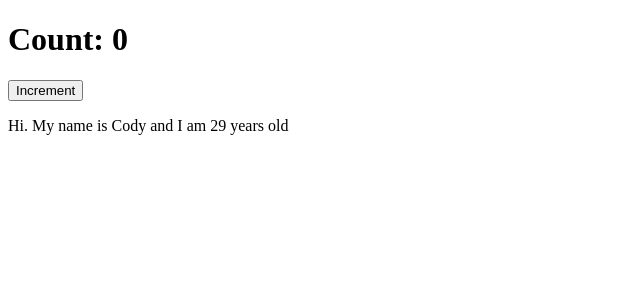
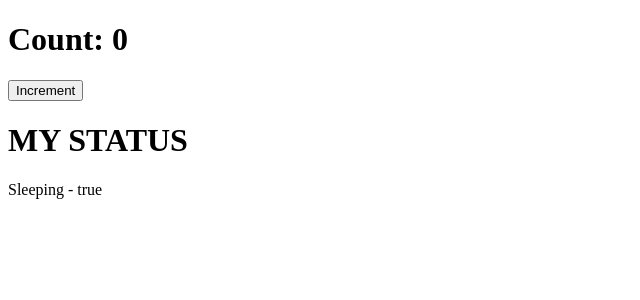
Before and after one commit to RuqayyahSara/states_props, a React (Create React App) app: page / in a window 1280 px wide. Shown: the top 300 px of the page, without its empty margins (0-640 px from the left). Built offline with nearby package versions, Linux system fonts and the light colour scheme; the HTML template or start-up script is replaced by a standard one.

Commit message:
Understanding lifecycle of a component

```diff
--- a/src/components/App.js
+++ b/src/components/App.js
@@ -1,6 +1,7 @@
 import React from 'react';
 import Pass from "./Pass";
-import Pass1 from "./Pass1";
+// import Pass1 from "./Pass1";
+import Lifecycle from "./Lifecycle";
 
 class App extends React.Component{
 constructor(props){
@@ -13,7 +14,8 @@ render(){
   return (
     <div >
         <Pass Coder={this.state.job} name="Ruqayyah" age="19" a="2" b="3"/>
-        <Pass1 name="Cody" age="29" />
+        {/* <Pass1 name="Cody" age="29" /> */}
+        <Lifecycle/>
 
     </div>
   )
--- /dev/null
+++ b/src/components/Lifecycle.js
@@ -0,0 +1,36 @@
+import React from "react";
+
+class Lifecycle extends React.Component{
+    constructor(){
+        super();
+        this.state={
+            status: "null"
+        }
+        console.log(this.state.status+"hi");
+
+    }
+    // setState() is asynchronous
+    componentDidMount(){
+        this.setState({
+     status: "true"
+        },()=>{console.log(this.state.status);})
+
+
+    }
+
+    componentWillMount(){
+        this.setState({
+            status: "false"
+               },()=>{console.log(this.state.status);})
+    }
+
+    render(){
+        return(
+            <div>
+                <h1>MY STATUS</h1>
+        <p> Sleeping - {this.state.status}</p>
+            </div>
+        )
+    }
+}
+export default Lifecycle;
```
